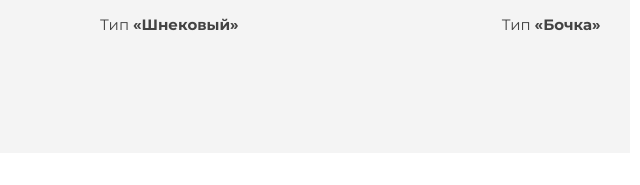
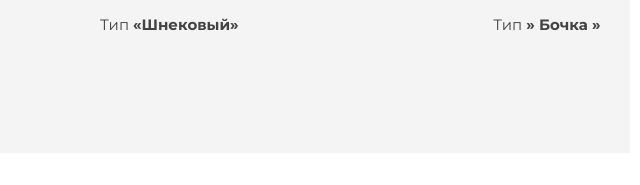
Before and after one commit to Alexandrgentlmen/betmatic, a plain HTML site: page production-recycling.html in a window 1280 px wide. Shown: the part 819-1004 px from the top of the page, 640-1280 px from the left. Drawn offline with Linux system fonts and the light colour scheme.

Commit message:
gh-pages: start deploy

```diff
--- a/production-recycling.html
+++ b/production-recycling.html
@@ -151,7 +151,7 @@
       </li>
       <li class="recycling-gallery__item">
         <img class="recycling-gallery__img" src="../img/recycling/type-02.jpg" alt="Тип Бочка">
-        <p class="recycling-gallery__text">Тип <b>«Бочка»</b></p>
+        <p class="recycling-gallery__text">Тип <b>» Бочка »</b></p>
       </li>
     </ul>
   </div>
```
